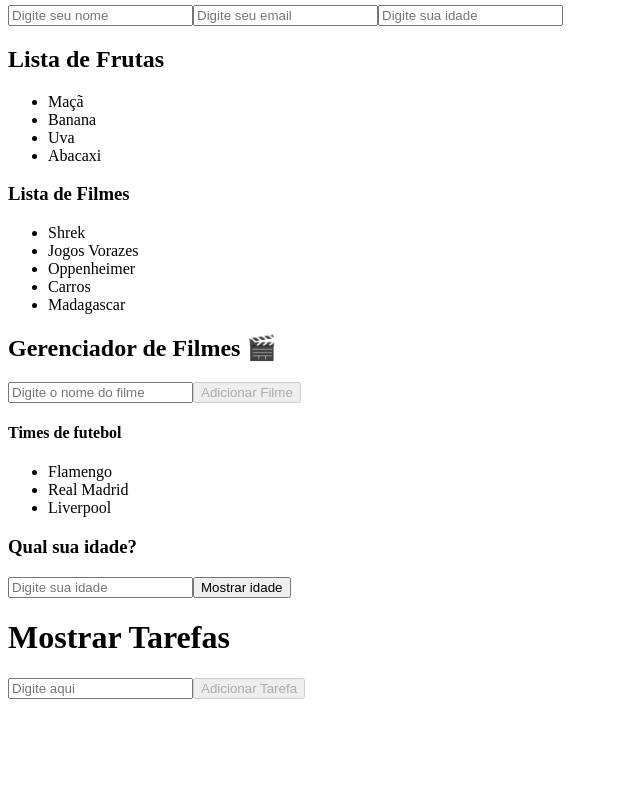
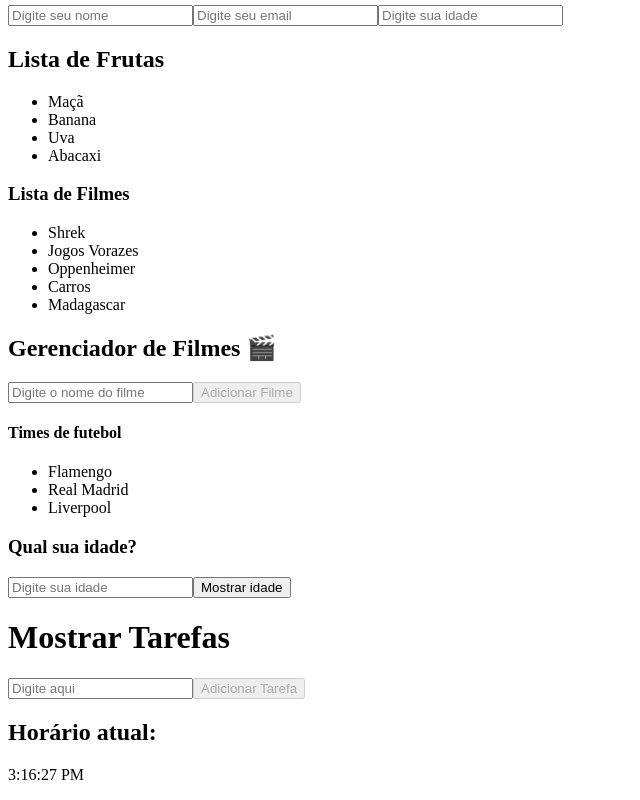
Before and after one commit to RaphaelMondego/react-doc, a React (Vite) app: page / in a window 1280 px wide. Shown: the part 660-1460 px from the top of the page, without its empty margins (0-640 px from the left). Before the commit the page ends 1375 px from the top, so only its background shows below. Built offline with nearby package versions, Linux system fonts and the light colour scheme.

Commit message:
Aprendendo useEffect - 15/04 - Relogio.jsx

```diff
--- a/src/App.jsx
+++ b/src/App.jsx
@@ -15,6 +15,7 @@ import GerenciarFilmes from "./components/GerenciarFilmes";
 import Times from "./components/Time";
 import MostrarIdade from "./components/MostrarIdade";
 import MudarTarefa from "./components/MostrarTarefa";
+import Relogio from "./components/Relogio";
 
 function App(){
   return(
@@ -36,6 +37,7 @@ function App(){
       <Times />
       <MostrarIdade />
       <MudarTarefa />
+      <Relogio />
     </div>
   );
 }
--- /dev/null
+++ b/src/components/Relogio.jsx
@@ -0,0 +1,24 @@
+import { useState, useEffect } from "react";
+
+function Relogio() {
+  const [hora, setHora] = useState(new Date().toLocaleTimeString());
+
+  useEffect(() => {
+    // Atualiza o relógio a cada segundo
+    const intervalo = setInterval(() => {
+      setHora(new Date().toLocaleTimeString());
+    }, 1000);
+
+    // Limpeza (quando o componente for destruído)
+    return () => clearInterval(intervalo);
+  }, []); // array vazio = executa apenas 1 vez (como componentDidMount)
+
+  return (
+    <div>
+      <h2>Horário atual:</h2>
+      <p>{hora}</p>
+    </div>
+  );
+}
+
+export default Relogio;
```
